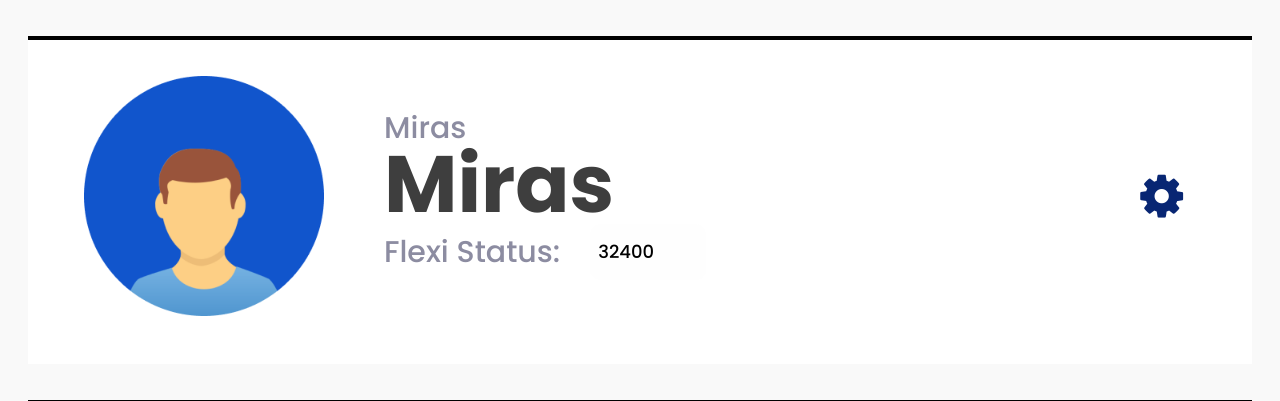
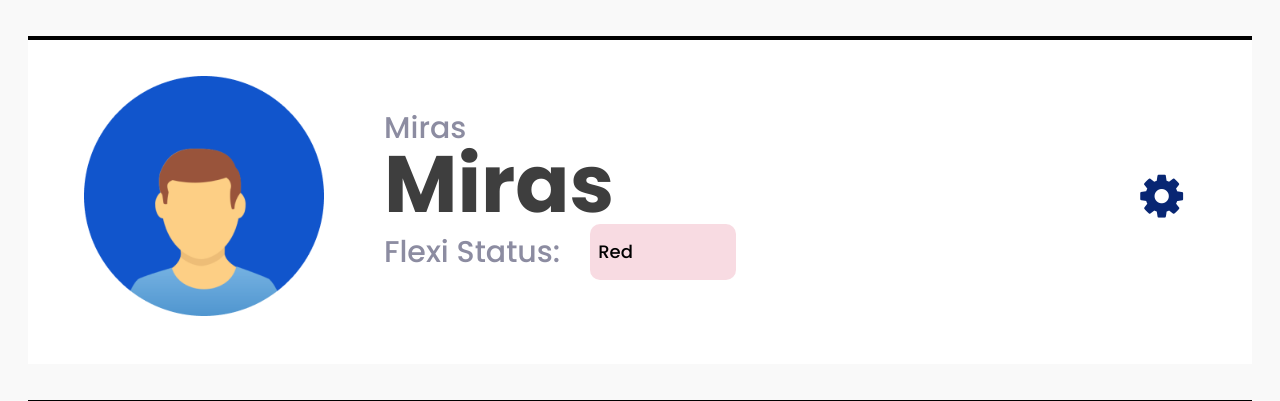
Before and after one commit to parasat00/SoftwareProject, a Flask app: page /profile in a window 1280 px wide. Shown: the part 90-491 px from the top of the page. Run offline with Flask 2, Linux system fonts and the light colour scheme; a user stored in the database is signed in; data comes from the database, SQL or seed files in the repository; both versions use the stored data as it was after the commit.

Commit message:
fixing some bugs

```diff
--- a/models.py
+++ b/models.py
@@ -1,4 +1,3 @@
-from email.policy import default
 from flask_login import UserMixin
 from app import db,login_manager
 from datetime import datetime
--- a/static/styles/profile_style.css
+++ b/static/styles/profile_style.css
@@ -162,3 +162,11 @@ nav {
  margin-bottom: 30px;
  margin-left: 30px;
 }
+.w_card {
+  background: rgba(32, 204, 17, 0.15);
+  width: 100px;
+ }
+ .wo_card {
+  background: rgba(204, 17, 62, 0.15);
+  width: 130px;
+ }
--- a/templates/login.html
+++ b/templates/login.html
@@ -59,7 +59,7 @@
           <div class="login_button">
             <!-- <div class="warning_txt">Please ! Enter correct ID or Password</div> -->
 
-            <a href="#" class="right gray">Forgot Password?</a>
+            <a href="register" class="right gray">register</a>
 
             <input type="submit" value="Login">
           </div>
--- a/templates/profile.html
+++ b/templates/profile.html
@@ -46,8 +46,11 @@
      <div class="header">{{ user.name.capitalize() }}</div>
      <div class="name">{{user.name }}</div>
      <div class="header flexi">Flexi Status:
-      <div class="flexi_status w_card">{{flex}}</div>
-
+         {% if flex >= 126000 %}
+        <div class="flexi_status w_card">Green</div>
+        {% else %}
+        <div class="flexi_status wo_card">Red</div>
+        {% endif %}
      </div>
     </div>
    </div>
--- a/views.py
+++ b/views.py
@@ -37,8 +37,9 @@ def home():
             if f <= status.enterTime.weekday()<= l:
                 work_time += status.get_status() // 60
 
-        activity = f'{(work_time / 2700)*100:.2f}%'
-        return activity,work_time,(2700 - work_time)
+
+        activity = f'{(work_time / (((week_day + 1) if week_day<5 else 5) * 7 *60))*100:.2f}%'
+        return activity,work_time,(2100 - work_time)
 
     wa,wt,hr = week_activity()
     hr = f'{hr//60}:{hr//60%60}'
```
Also changed, not shown: tracker.db.
